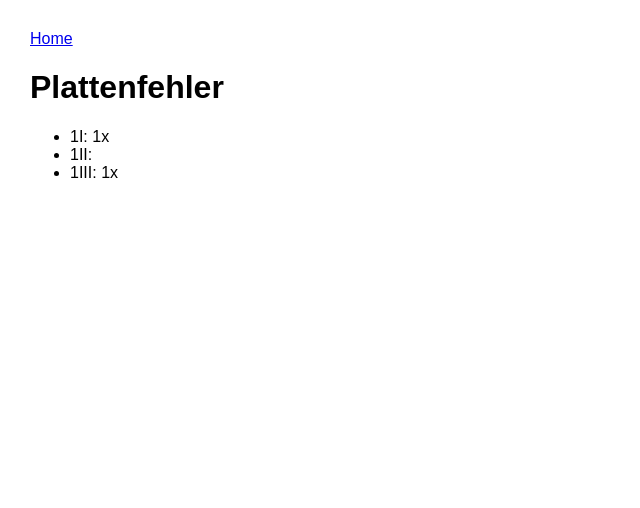
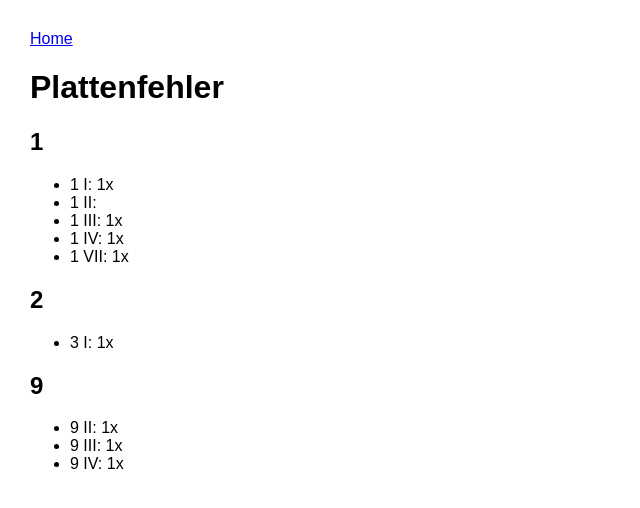
Before and after one commit to WeichselRiver/weichselmarke, an Astro site: page /am_de_spezial in a window 1280 px wide. Shown: the whole page, without its empty margins (0-640 px from the left). Built offline with nearby package versions, Linux system fonts and the light colour scheme; Astro itself is replaced by a stand-in of ours.

Commit message:
formatting

```diff
--- a/src/pages/am_de_spezial.md
+++ b/src/pages/am_de_spezial.md
@@ -3,6 +3,15 @@ layout : ../layouts/Layout.astro
 ---
 
 # Plattenfehler
-- 1I: 1x
-- 1II:
-- 1III: 1x
+## 1
+- 1 I: 1x
+- 1 II:
+- 1 III: 1x
+- 1 IV: 1x
+- 1 VII: 1x
+## 2
+- 3 I: 1x
+## 9
+- 9 II: 1x
+- 9 III: 1x
+- 9 IV: 1x
--- a/src/pages/index.astro
+++ b/src/pages/index.astro
@@ -4,14 +4,27 @@ import Layout from "../layouts/Layout.astro";
 ---
 
 <Layout>
-  <h1>Welcome to <span class="text-gradient">Weichselmarken</span></h1>
-  <h1>Südafrika</h1>
-  <h2>
+  <h1 id="title">Welcome to <span class="text-gradient">Weichselmarken</span></h1>
+  <h1>Übersee</h1>
+  <h2>Südafrika</h2>
+  <h3>
     <a href="/COH/">Kap der Guten Hoffnung</a>.
-  </h2>
+  </h3>
   <h1>Deutschland nach 1945</h1>
   <h2>
     <a href="/BIZO/">Amerikanische und Britische Zone</a>
     <h3><a href="/am_de_spezial/">AM-Post Spezial</a></h3>
   </h2>
 </Layout>
+
+<style>
+  h2 {
+    margin-left: 10px;
+  }
+  h3 {
+    margin-left: 20px;
+  }
+  #title {
+    text-align: center;
+  }
+</style>
```
Also changed, not shown: src/pages/COH.md (+3 -2 lines).
